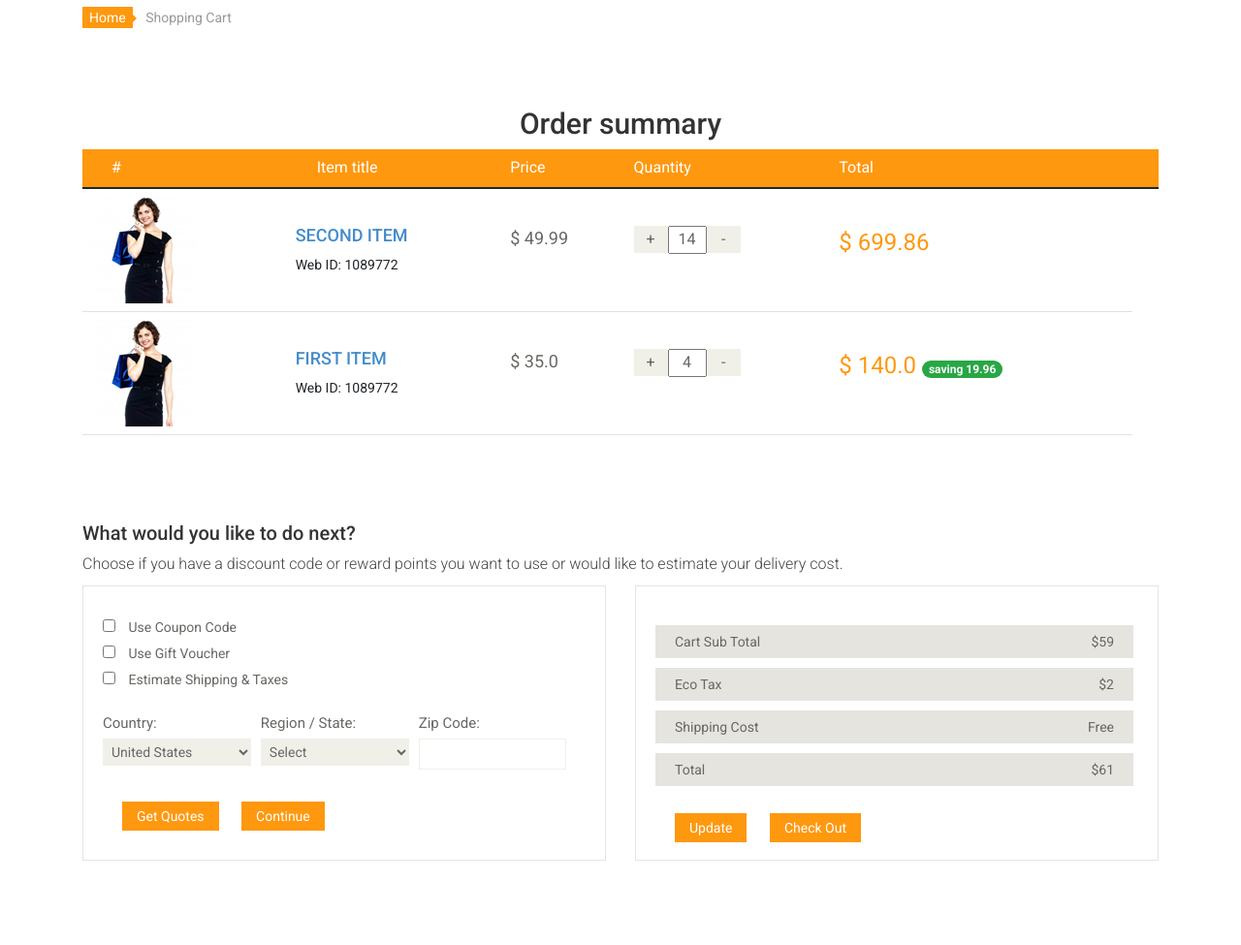
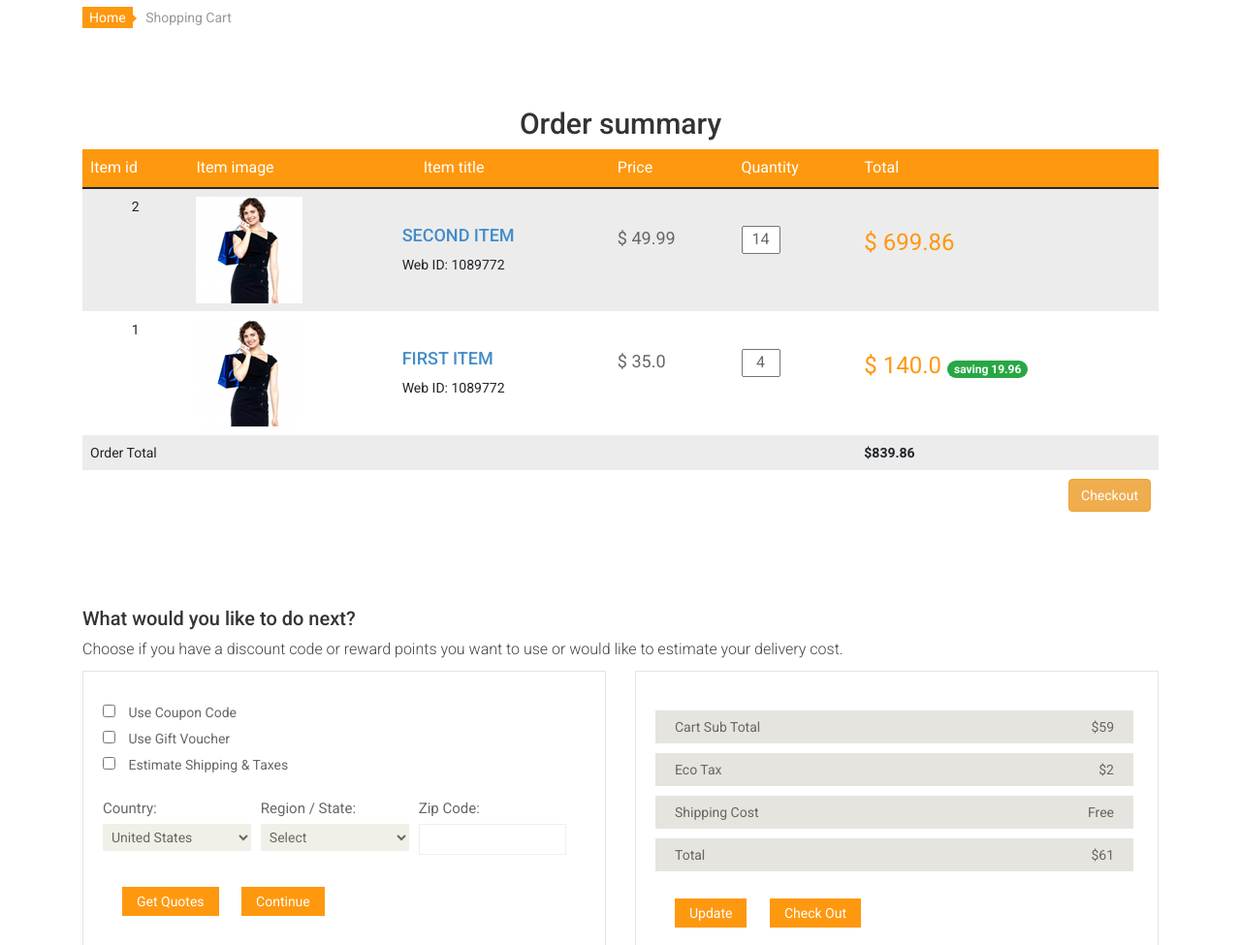
Before and after one commit to SaberHardy/ecommerce_shopping, a Django app: page /order_summary/ in a window 1280 px wide. Shown: the part 175-1150 px from the top of the page at 97% size. Run offline with Django 4.2, Linux system fonts and the light colour scheme; a user stored in the database is signed in; data comes from the database, SQL or seed files in the repository; some libraries are stand-ins or nearby versions.

Commit message:
get total price item

```diff
--- a/eshop_app/models.py
+++ b/eshop_app/models.py
@@ -62,6 +62,11 @@ class OrderItem(models.Model):
     def get_amount_saved(self):
         return self.get_total_item_price() - self.get_total_discount_item_price()
 
+    def get_final_price(self):
+        if self.item.discount_price:
+            return self.get_total_discount_item_price()
+        return self.get_total_item_price()
+
 
 # this will represent shopping cart
 class Order(models.Model):
@@ -73,3 +78,9 @@ class Order(models.Model):
 
     def __str__(self):
         return self.user.username
+
+    def get_total(self):
+        total = 0
+        for order_item in self.items.all():
+            total += order_item.get_final_price()
+        return total
--- a/static/css/main.css
+++ b/static/css/main.css
@@ -1591,6 +1591,10 @@ h2.title {
     height: 51px;
 }
 
+.table {
+    border-color: #FFFFFF;
+}
+
 #cart_items .cart_info .table.table-condensed tr {
     border-bottom: 1px solid #F7F7F0
 }
--- a/templates/eshop_app/cart.html
+++ b/templates/eshop_app/cart.html
@@ -13,20 +13,23 @@
             <h2 class="text-center">Order summary</h2>
 
             <div class="table-responsive cart_info">
-                <table class="table">
+                <table class="table table-striped" >
                     <thead>
                     <tr class="cart_menu">
-                        <td class="image">#</td>
+                        <td class="id">Item id</td>
+                        <td class="id">Item image</td>
                         <td class="image">Item title</td>
                         <td class="price">Price</td>
                         <td class="quantity">Quantity</td>
                         <td class="total">Total</td>
-                        <td></td>
                     </tr>
                     </thead>
                     <tbody>
                     {% for order_item in object.items.all %}
                         <tr>
+                        <td class="text-center">
+                               {{ order_item.item.id }}
+                            </td>
                             <td class="">
                                 <a href=""><img src="{% static 'images/cart/one.png' %}" alt=""></a>
                             </td>
@@ -48,11 +51,10 @@
                             </td>
                             <td class="cart_quantity">
                                 <div class="cart_quantity_button mt-5">
-                                    <a class="cart_quantity_up" href=""> + </a>
+
                                     <input class="cart_quantity_input" type="text" name="quantity"
                                            value="{{ order_item.quantity }}"
-                                           autocomplete="off" size="2">
-                                    <a class="cart_quantity_down" href=""> - </a>
+                                           autocomplete="off" size="2" readonly>
                                 </div>
                             </td>
                             <td class="cart_total">
@@ -70,6 +72,15 @@
                             </td>
                         </tr>
                     {% endfor %}
+                    <tr>
+                        <td colspan="5">Order Total</td>
+                        <td ><b> ${{ object.get_total  }}</b></td>
+                    </tr>
+                    <tr>
+                        <td colspan="6">
+                            <a class="btn btn-warning float-right" href="/checkout/">Checkout</a>
+                        </td>
+                    </tr>
 
 
                     </tbody>
```
